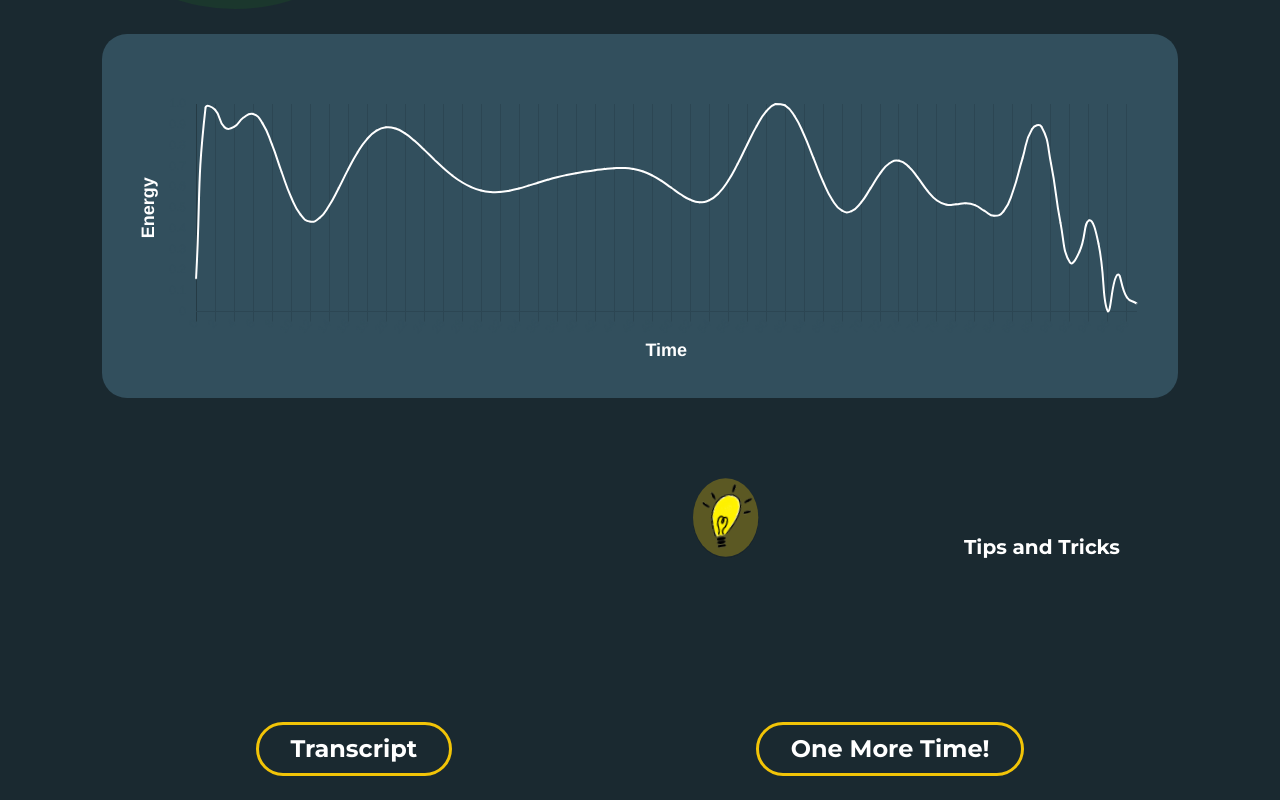
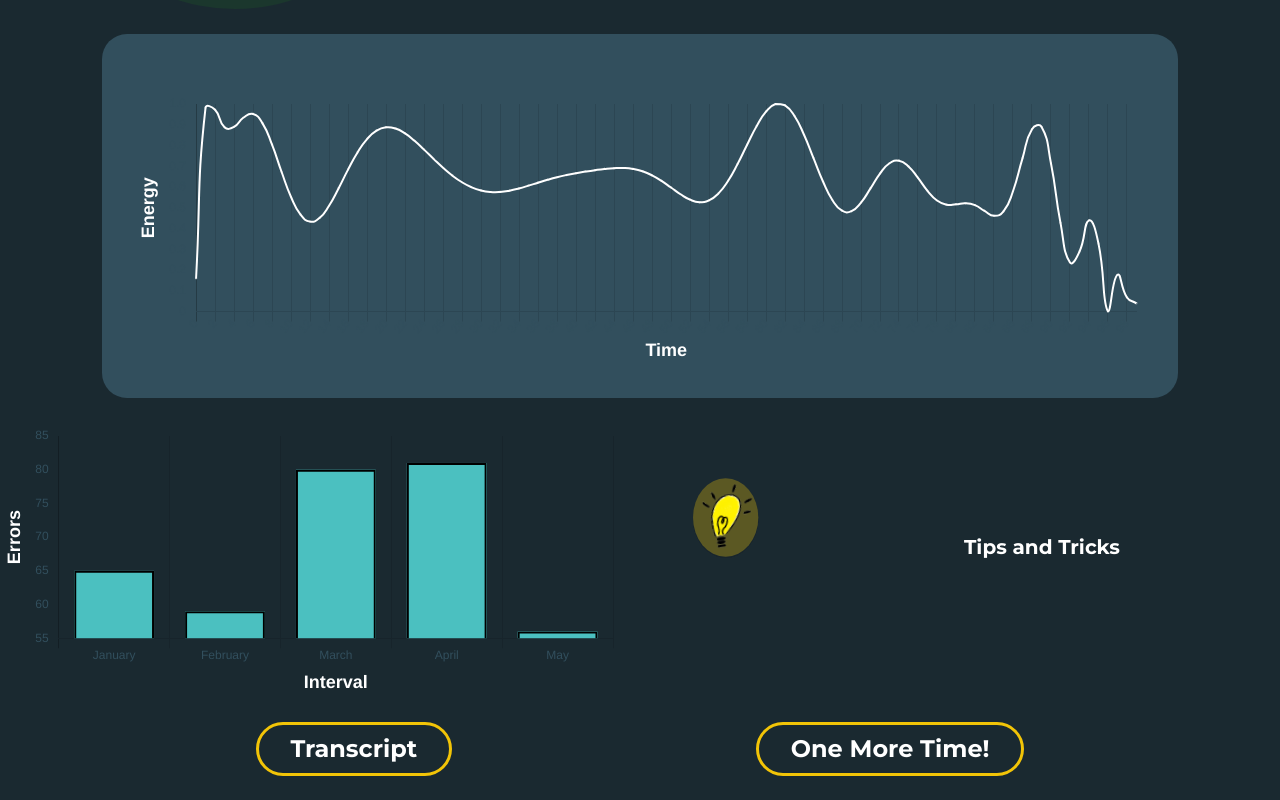
Before and after one commit to Resocram/talko, a React (Create React App) app in the folder talko-client/: page /dashboard in a window 1280 px wide. Shown: the part 646-1446 px from the top of the page. Built offline with nearby package versions, Linux system fonts and the light colour scheme.

Commit message:
Add bar chart

```diff
--- /dev/null
+++ b/talko-client/src/components/BarChart.js
@@ -0,0 +1,72 @@
+import React from 'react';
+import { Bar } from 'react-chartjs-2';
+
+const state = {
+    labels: ['January', 'February', 'March', 'April', 'May'],
+    datasets: [
+      {
+        backgroundColor: 'rgba(75,192,192,1)',
+        borderColor: 'rgba(0,0,0,1)',
+        borderWidth: 2,
+        data: [65, 59, 80, 81, 56]
+      }
+    ]
+}
+
+function BarChart(props) {
+    return (
+        <Bar
+            data={state}
+            options={{
+                title:{
+                    display: true,
+                    fontSize:15
+                },
+                legend:{
+                    display: false
+                },
+                maintainAspectRatio: false,
+                scales: {
+                    yAxes: [{
+                        scaleLabel: {
+                            display: true,
+                            labelString: 'Errors',
+                            fontSize: 18,
+                            fontStyle: 'bold',
+                            fontColor: '#FFFFFF',
+                        },
+                        ticks: {
+                            display: true,
+                            fontColor: '#324F5D'
+                        },
+                        gridLines: {
+                            display: false,
+                            drawBorder: true
+                        }
+                    }],
+                    xAxes: [{
+                        scaleLabel: {
+                            display: true,
+                            labelString: 'Interval',
+                            fontSize: 18,
+                            fontStyle: 'bold',
+                            fontColor: '#FFFFFF'
+                        },
+                        ticks: {
+                            display: true,
+                            fontColor: '#324F5D'
+                        },
+                        gridLines: {
+                            display: true,
+                            drawBorder: true
+                        }
+                    }]
+                }
+            }}
+            width={1250}
+            height={1}
+        />
+    );
+}
+
+export default BarChart;
--- a/talko-client/src/pages/Dashboard.js
+++ b/talko-client/src/pages/Dashboard.js
@@ -14,6 +14,7 @@
 import CircularProgress from '@material-ui/core/CircularProgress';
 // import CircularProgress from '../components/CircularProgress';
 import LineChart from '../components/LineChart';
+import BarChart from '../components/BarChart';
 
 const useStyles = makeStyles({
     button: {
@@ -117,7 +118,7 @@
             {/* Tips and Tricks Section */}
             <Grid container spacing={6}>
                 <Grid item xs={6}>
-
+                    <BarChart />
                 </Grid>
                 <Grid item container xs={6} direction="row" alignItems="center">
                     <img src={lightbulb} alt="lightbulb" style={{ width: "300px", height: "300px", margin: '-50 -50 -50 -50' }}/>
```
